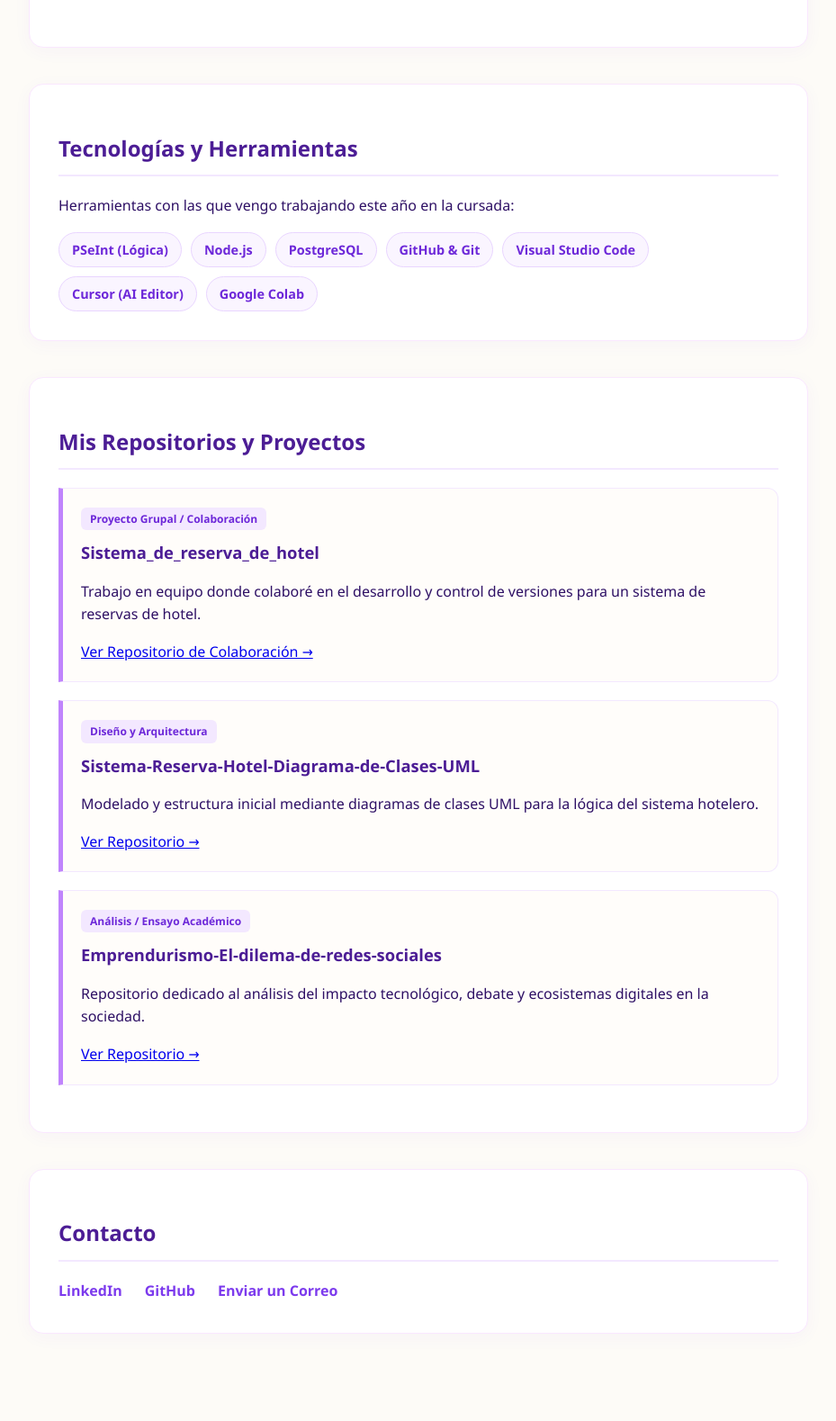
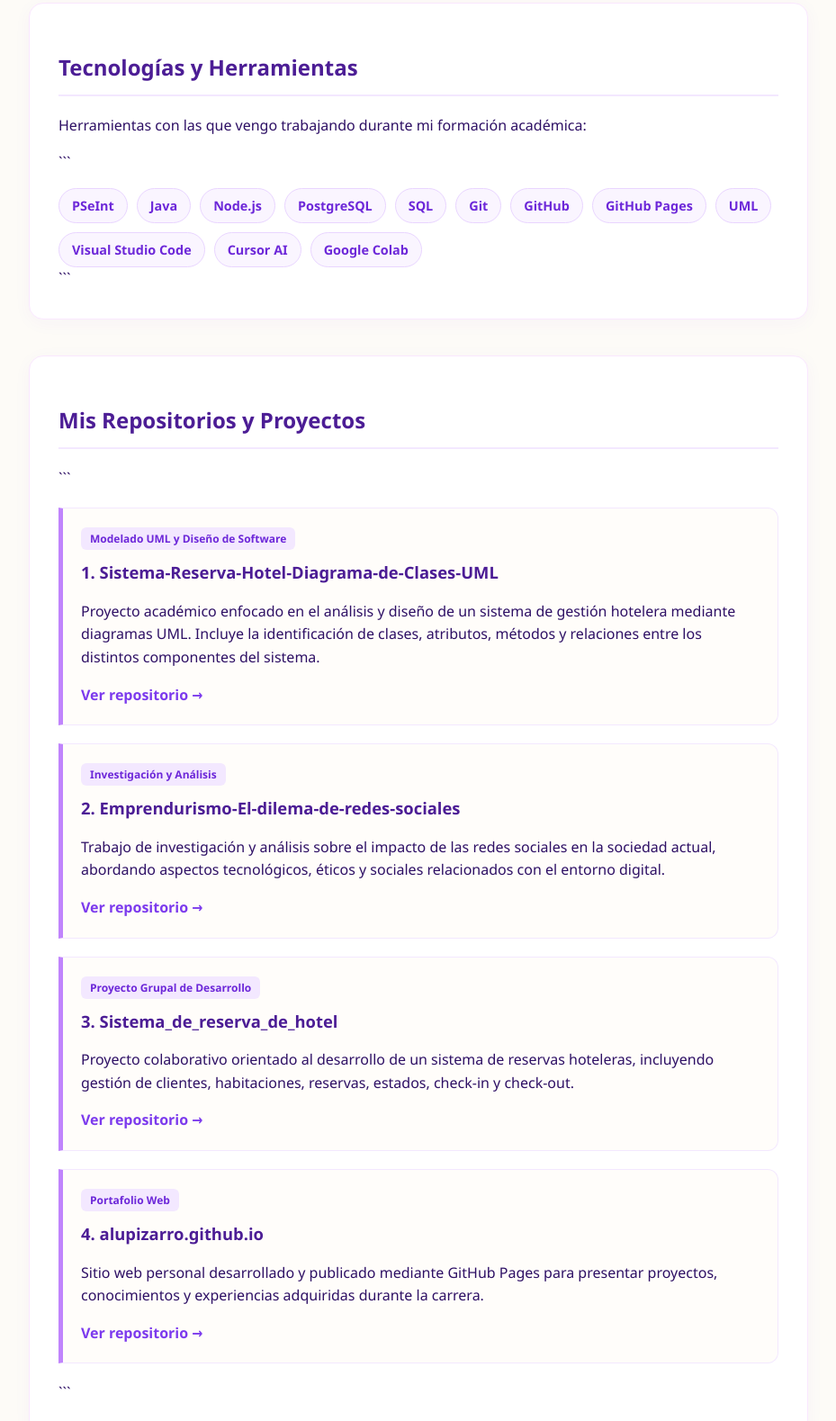
Before and after one commit to alupizarro/alupizarro.github.io, a plain HTML site: page index.html in a window 1280 px wide. Shown: the part 548-2127 px from the top of the page at 90% size, without its empty margins (175-1104 px from the left). Before the commit the page ends 2070 px from the top, so only its background shows below. Drawn offline with Linux system fonts and the light colour scheme.

Commit message:
Revise portfolio content and update title
Updated the title and modified sections to enhance the portfolio content.

````diff
--- a/index.html
+++ b/index.html
@@ -1,27 +1,148 @@
 <!DOCTYPE html>
+
 <html lang="es">
 <head>
     <meta charset="UTF-8">
     <meta name="viewport" content="width=device-width, initial-scale=1.0">
-    <title>Alejandra Pizarro - Estudiante Full Stack UPC</title>
+    <title>Alejandra Pizarro | Portfolio Académico y Profesional</title>
     <style>
-        body { font-family: 'Segoe UI', Tahoma, Geneva, Verdana, sans-serif; line-height: 1.6; margin: 0; padding: 0; background: #fdfbf7; color: #2e1065; }
-        header { background: #f3e8ff; color: #4c1d95; padding: 3.5rem 1rem; text-align: center; border-bottom: 3px solid #e9d5ff; }
-        header h1 { margin: 0; font-size: 2.6rem; font-weight: 700; color: #4c1d95; }
-        header p { margin: 12px 0 0; color: #6d28d9; font-size: 1.2rem; font-weight: 600; text-transform: uppercase; letter-spacing: 1px; }
-        header small { display: block; margin-top: 12px; color: #7c3aed; font-size: 0.95rem; }
-        section { max-width: 800px; margin: 2.5rem auto; padding: 2rem; background: #fff; border-radius: 16px; box-shadow: 0 4px 20px rgba(109, 40, 217, 0.04); border: 1px solid #fae8ff; }
-        h2 { color: #4c1d95; border-bottom: 2px solid #f3e8ff; padding-bottom: 10px; font-size: 1.5rem; }
-        .tech-container { display: flex; flex-wrap: wrap; gap: 10px; margin-top: 15px; }
-        .tech-badge { background: #faf5ff; color: #6d28d9; padding: 7px 14px; border-radius: 20px; font-size: 0.9rem; font-weight: 600; border: 1px solid #e9d5ff; }
-        .project-card { background: #fffdfa; border-left: 5px solid #c084fc; padding: 20px; margin: 20px 0; border-radius: 0 12px 12px 0; border-top: 1px solid #f3e8ff; border-right: 1px solid #f3e8ff; border-bottom: 1px solid #f3e8ff; }
-        .project-card h3 { margin: 0 0 8px 0; font-size: 1.15rem; color: #4c1d95; }
-        .project-card span { display: inline-block; background: #f3e8ff; color: #6d28d9; font-size: 0.75rem; padding: 3px 10px; border-radius: 6px; font-weight: bold; margin-bottom: 10px; }
-        .links { display: flex; gap: 25px; margin-top: 15px; flex-wrap: wrap; }
-        .links a { color: #7c3aed; font-weight: 600; text-decoration: none; border-bottom: 2px solid transparent; transition: all 0.2s; }
-        .links a:hover { color: #4c1d95; border-bottom: 2px solid #c084fc; }
+        body {
+            font-family: 'Segoe UI', Tahoma, Geneva, Verdana, sans-serif;
+            line-height: 1.6;
+            margin: 0;
+            padding: 0;
+            background: #fdfbf7;
+            color: #2e1065;
+        }
+
+```
+    header {
+        background: #f3e8ff;
+        color: #4c1d95;
+        padding: 3.5rem 1rem;
+        text-align: center;
+        border-bottom: 3px solid #e9d5ff;
+    }
+
+    header h1 {
+        margin: 0;
+        font-size: 2.6rem;
+        font-weight: 700;
+        color: #4c1d95;
+    }
+
+    header p {
+        margin: 12px 0 0;
+        color: #6d28d9;
+        font-size: 1.2rem;
+        font-weight: 600;
+        text-transform: uppercase;
+        letter-spacing: 1px;
+    }
+
+    header small {
+        display: block;
+        margin-top: 12px;
+        color: #7c3aed;
+        font-size: 0.95rem;
+    }
+
+    section {
+        max-width: 800px;
+        margin: 2.5rem auto;
+        padding: 2rem;
+        background: #fff;
+        border-radius: 16px;
+        box-shadow: 0 4px 20px rgba(109, 40, 217, 0.04);
+        border: 1px solid #fae8ff;
+    }
+
+    h2 {
+        color: #4c1d95;
+        border-bottom: 2px solid #f3e8ff;
+        padding-bottom: 10px;
+        font-size: 1.5rem;
+    }
+
+    .tech-container {
+        display: flex;
+        flex-wrap: wrap;
+        gap: 10px;
+        margin-top: 15px;
+    }
+
+    .tech-badge {
+        background: #faf5ff;
+        color: #6d28d9;
+        padding: 7px 14px;
+        border-radius: 20px;
+        font-size: 0.9rem;
+        font-weight: 600;
+        border: 1px solid #e9d5ff;
+    }
+
+    .project-card {
+        background: #fffdfa;
+        border-left: 5px solid #c084fc;
+        padding: 20px;
+        margin: 20px 0;
+        border-radius: 0 12px 12px 0;
+        border-top: 1px solid #f3e8ff;
+        border-right: 1px solid #f3e8ff;
+        border-bottom: 1px solid #f3e8ff;
+    }
+
+    .project-card h3 {
+        margin: 0 0 8px 0;
+        font-size: 1.15rem;
+        color: #4c1d95;
+    }
+
+    .project-card span {
+        display: inline-block;
+        background: #f3e8ff;
+        color: #6d28d9;
+        font-size: 0.75rem;
+        padding: 3px 10px;
+        border-radius: 6px;
+        font-weight: bold;
+        margin-bottom: 10px;
+    }
+
+    .project-card a {
+        color: #7c3aed;
+        text-decoration: none;
+        font-weight: 600;
+    }
+
+    .project-card a:hover {
+        color: #4c1d95;
+    }
+
+    .links {
+        display: flex;
+        gap: 25px;
+        margin-top: 15px;
+        flex-wrap: wrap;
+    }
+
+    .links a {
+        color: #7c3aed;
+        font-weight: 600;
+        text-decoration: none;
+        border-bottom: 2px solid transparent;
+        transition: all 0.2s;
+    }
+
+    .links a:hover {
+        color: #4c1d95;
+        border-bottom: 2px solid #c084fc;
+    }
 </style>
+```
+
 </head>
+
 <body>
 
 <header>
@@ -32,54 +153,90 @@
 
 <section id="sobre-mi">
     <h2>Sobre Mí</h2>
-        <p>Con más de 16 años de trayectoria liderando la administración integral de establecimientos hoteleros, tomé la decisión de expandir mis fronteras profesionales hacia el desarrollo de software. Actualmente curso la carrera de Programación Full Stack en la UPC (Sede Capilla del Monte). Mi objetivo es fusionar la excelencia operativa hotelera con la tecnología, diseñando sistemas eficientes y liderando la transformación digital de la industria.</p>
+    <p>
+        Con más de 16 años de trayectoria liderando la administración integral de establecimientos hoteleros, tomé la decisión de expandir mis fronteras profesionales hacia el desarrollo de software. Actualmente curso la carrera de Programación Full Stack en la UPC (Sede Capilla del Monte). Mi objetivo es fusionar la excelencia operativa hotelera con la tecnología, diseñando sistemas eficientes y liderando la transformación digital de la industria.
+    </p>
 </section>
 
 <section id="tecnologias">
     <h2>Tecnologías y Herramientas</h2>
-        <p>Herramientas con las que vengo trabajando este año en la cursada:</p>
+    <p>Herramientas con las que vengo trabajando durante mi formación académica:</p>
+
+```
 <div class="tech-container">
-            <span class="tech-badge">PSeInt (Lógica)</span>
+    <span class="tech-badge">PSeInt</span>
+    <span class="tech-badge">Java</span>
     <span class="tech-badge">Node.js</span>
     <span class="tech-badge">PostgreSQL</span>
-            <span class="tech-badge">GitHub & Git</span>
+    <span class="tech-badge">SQL</span>
+    <span class="tech-badge">Git</span>
+    <span class="tech-badge">GitHub</span>
+    <span class="tech-badge">GitHub Pages</span>
+    <span class="tech-badge">UML</span>
     <span class="tech-badge">Visual Studio Code</span>
-            <span class="tech-badge">Cursor (AI Editor)</span>
+    <span class="tech-badge">Cursor AI</span>
     <span class="tech-badge">Google Colab</span>
 </div>
+```
+
 </section>
 
 <section id="proyectos">
     <h2>Mis Repositorios y Proyectos</h2>
 
+```
 <div class="project-card">
-            <span>Proyecto Grupal / Colaboración</span>
-            <h3>Sistema_de_reserva_de_hotel</h3>
-            <p>Trabajo en equipo donde colaboré en el desarrollo y control de versiones para un sistema de reservas de hotel.</p>
-            <a href="https://github.com" target="_blank">Ver Repositorio de Colaboración →</a>
+    <span>Modelado UML y Diseño de Software</span>
+    <h3>1. Sistema-Reserva-Hotel-Diagrama-de-Clases-UML</h3>
+    <p>
+        Proyecto académico enfocado en el análisis y diseño de un sistema de gestión hotelera mediante diagramas UML. Incluye la identificación de clases, atributos, métodos y relaciones entre los distintos componentes del sistema.
+    </p>
+    <a href="https://github.com/alupizarro/Sistema-Reserva-Hotel-Diagrama-de-Clases-UML" target="_blank">
+        Ver repositorio →
+    </a>
 </div>
 
 <div class="project-card">
-            <span>Diseño y Arquitectura</span>
-            <h3>Sistema-Reserva-Hotel-Diagrama-de-Clases-UML</h3>
-            <p>Modelado y estructura inicial mediante diagramas de clases UML para la lógica del sistema hotelero.</p>
-            <a href="https://github.com" target="_blank">Ver Repositorio →</a>
+    <span>Investigación y Análisis</span>
+    <h3>2. Emprendurismo-El-dilema-de-redes-sociales</h3>
+    <p>
+        Trabajo de investigación y análisis sobre el impacto de las redes sociales en la sociedad actual, abordando aspectos tecnológicos, éticos y sociales relacionados con el entorno digital.
+    </p>
+    <a href="https://github.com/alupizarro/Emprendurismo-El-dilema-de-redes-sociales" target="_blank">
+        Ver repositorio →
+    </a>
 </div>
 
 <div class="project-card">
-            <span>Análisis / Ensayo Académico</span>
-            <h3>Emprendurismo-El-dilema-de-redes-sociales</h3>
-            <p>Repositorio dedicado al análisis del impacto tecnológico, debate y ecosistemas digitales en la sociedad.</p>
-            <a href="https://github.com" target="_blank">Ver Repositorio →</a>
+    <span>Proyecto Grupal de Desarrollo</span>
+    <h3>3. Sistema_de_reserva_de_hotel</h3>
+    <p>
+        Proyecto colaborativo orientado al desarrollo de un sistema de reservas hoteleras, incluyendo gestión de clientes, habitaciones, reservas, estados, check-in y check-out.
+    </p>
+    <a href="https://github.com/alupizarro/Sistema_de_reserva_de_hotel" target="_blank">
+        Ver repositorio →
+    </a>
 </div>
+
+<div class="project-card">
+    <span>Portafolio Web</span>
+    <h3>4. alupizarro.github.io</h3>
+    <p>
+        Sitio web personal desarrollado y publicado mediante GitHub Pages para presentar proyectos, conocimientos y experiencias adquiridas durante la carrera.
+    </p>
+    <a href="https://github.com/alupizarro/alupizarro.github.io" target="_blank">
+        Ver repositorio →
+    </a>
+</div>
+```
+
 </section>
 
 <section id="contacto">
     <h2>Contacto</h2>
     <div class="links">
-            <a href="https://linkedin.com" target="_blank">LinkedIn</a>
-            <a href="https://github.com" target="_blank">GitHub</a>
-            <a href="mailto:alejandranoemipizarro.sedecdelmonte@upc.edu.ar">Enviar un Correo</a>
+        <a href="https://github.com/alupizarro" target="_blank">GitHub</a>
+        <a href="mailto:alejandranoemipizarro.sedecdelmonte@upc.edu.ar">Correo Electrónico</a>
     </div>
 </section>
 
````
Lines whose indentation alone changed are shown as unchanged.
